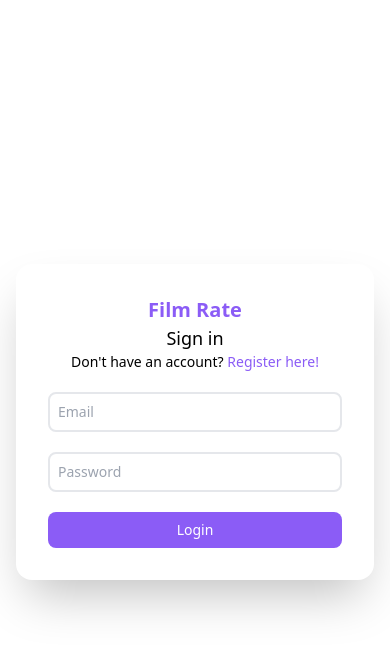
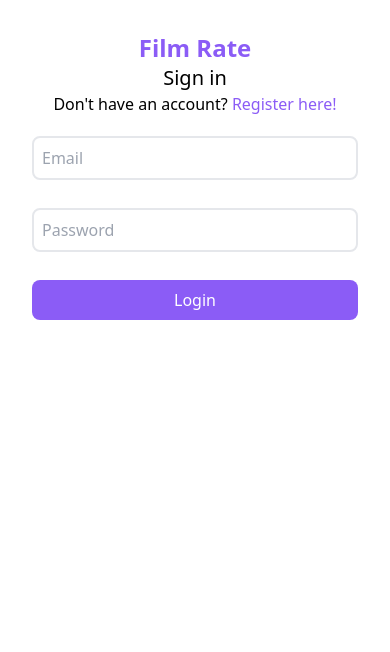
Before and after one commit to MikiWojak/film-rate-v2, a React (Vite) app in the folder frontend/: page /login in a window 390 px wide. Shown: the top 652 px of the page. Built offline with nearby package versions, Linux system fonts and the light colour scheme; no server answers.

Commit message:
Mobile login, fixes

```diff
--- a/frontend/src/router/loaders/auth/profileLoader.ts
+++ b/frontend/src/router/loaders/auth/profileLoader.ts
@@ -6,7 +6,6 @@ import { authApiSlice } from '@/redux/auth/authApiSlice';
 import type { IMeResponse } from '@/types/api/auth';
 import type { FetchBaseQueryError } from '@reduxjs/toolkit/query/react';
 import { StatusCodes as HTTP } from 'http-status-codes/build/cjs/status-codes';
-import { redirect } from 'react-router-dom';
 
 export const profileLoader = async (): Promise<
     IMeResponse | Response | null
@@ -25,7 +24,7 @@ export const profileLoader = async (): Promise<
         const fetchError = error as FetchBaseQueryError;
 
         if (fetchError?.status === HTTP.UNAUTHORIZED) {
-            return redirect('/login');
+            return null;
         }
 
         toast.error("Error while fetching logged user's profile");
--- a/frontend/src/views/layouts/Auth.tsx
+++ b/frontend/src/views/layouts/Auth.tsx
@@ -2,12 +2,12 @@ import { Link, Outlet } from 'react-router-dom';
 
 const Auth = () => (
     <div>
-        <div className="w-screen h-screen flex items-center justify-center ">
-            <main className="w-full max-w-128 m-4 p-8 bg-white rounded-2xl text-sm sm:text-base shadow-2xl">
+        <div className="w-screen flex justify-center sm:h-screen sm:items-center">
+            <main className="w-full p-8 sm:max-w-128 sm:m-4 sm:rounded-2xl sm:shadow-2xl">
                 <div className="text-center">
                     <Link
                         to="/"
-                        className="text-xl font-bold text-violet-500 hover:text-violet-600 sm:text-2xl"
+                        className="text-2xl font-bold text-violet-500 hover:text-violet-600"
                     >
                         Film Rate
                     </Link>
--- a/frontend/src/views/pages/Login.tsx
+++ b/frontend/src/views/pages/Login.tsx
@@ -29,9 +29,7 @@ const Login = () => {
 
     return (
         <>
-            <h1 className="text-lg text-center font-medium sm:text-xl">
-                Sign in
-            </h1>
+            <h1 className="text-xl text-center font-medium">Sign in</h1>
 
             <div className="mb-5 text-center sm:mb-7">
                 Don't have an account?{' '}
@@ -53,14 +51,11 @@ const Login = () => {
                     onChange={formik.handleChange}
                     className={
                         'block w-full p-2 rounded-lg outline-2 border-2 sm:p-4 ' +
-                        (hasError('email') ? '!border-red-600' : 'mb-5 sm:mb-7')
+                        (hasError('email') ? '!border-red-600' : 'mb-7')
                     }
                 />
                 {hasError('email') && (
-                    <ValidationMessage
-                        message={getErrorMessage('email')}
-                        mobileXsFont={true}
-                    />
+                    <ValidationMessage message={getErrorMessage('email')} />
                 )}
 
                 <input
@@ -72,14 +67,11 @@ const Login = () => {
                     onChange={formik.handleChange}
                     className={
                         'block w-full p-2 rounded-lg outline-2 border-2 sm:p-4 ' +
-                        (hasError('email') ? '!border-red-600' : 'mb-5 sm:mb-7')
+                        (hasError('email') ? '!border-red-600' : 'mb-7')
                     }
                 />
                 {hasError('password') && (
-                    <ValidationMessage
-                        message={getErrorMessage('password')}
-                        mobileXsFont={true}
-                    />
+                    <ValidationMessage message={getErrorMessage('password')} />
                 )}
 
                 <button
```
